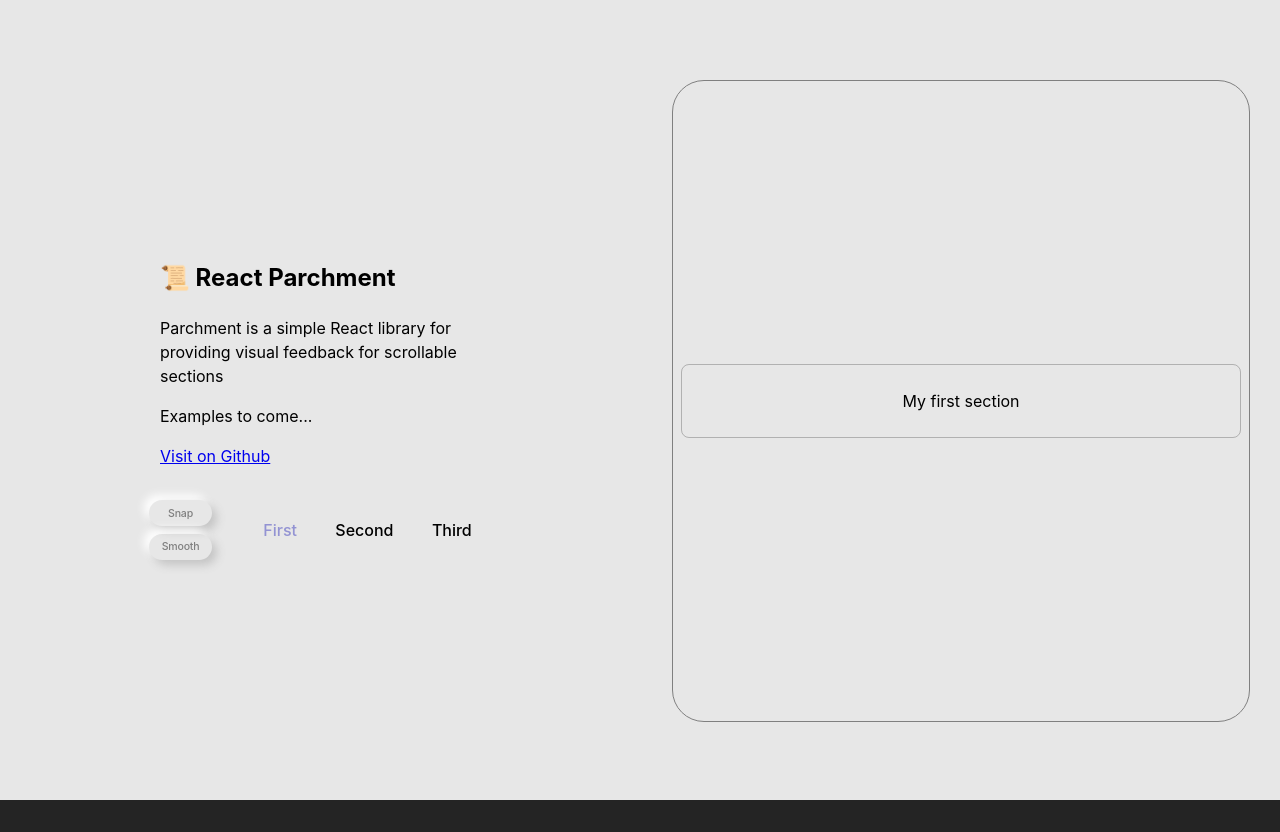
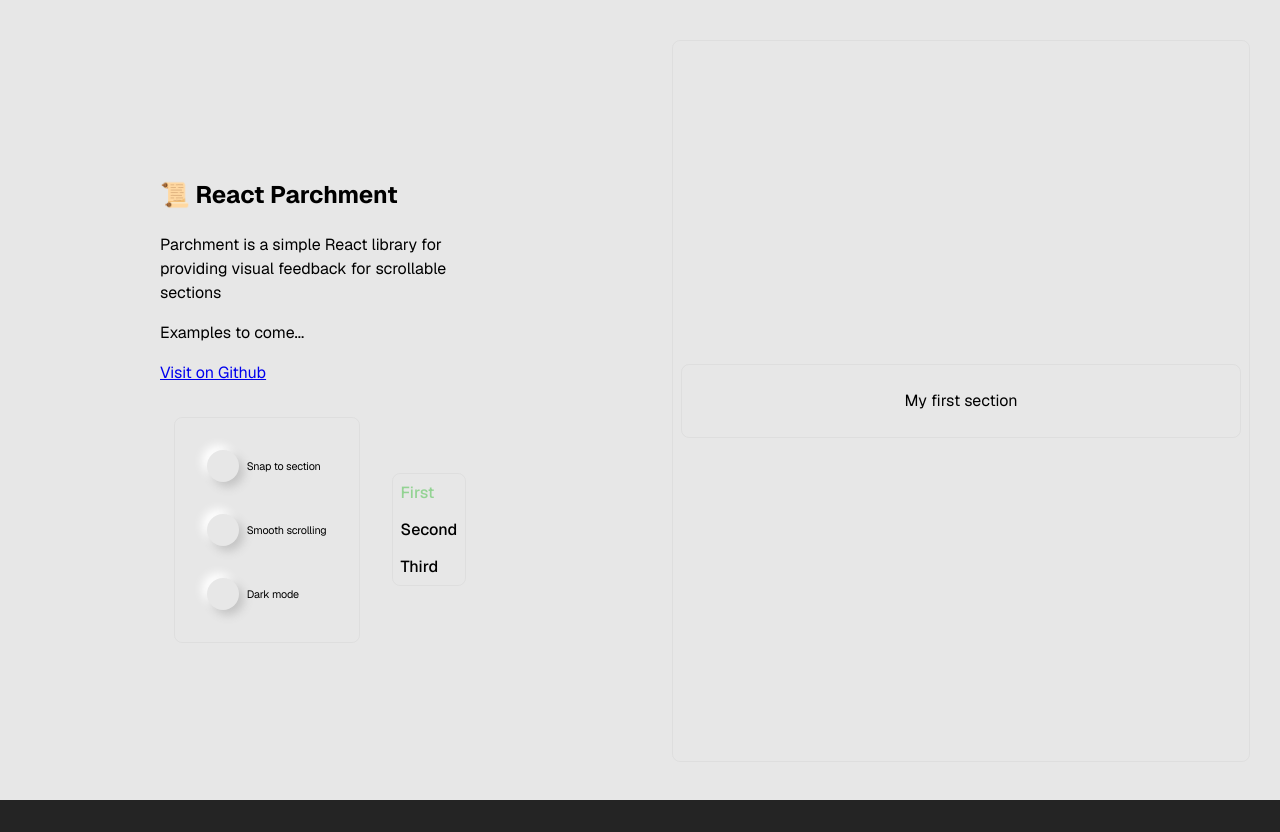
Before and after one commit to alex-fitzgerald/parchment, a React (Vite) app: page / in a window 1280 px wide. After the commit the page ends 800 px from the top, so only its background shows below. Built offline with nearby package versions, Linux system fonts and the light colour scheme.

Commit message:
refactor: misc stylistic changes

```diff
--- a/index.html
+++ b/index.html
@@ -3,6 +3,9 @@
   <head>
     <meta charset="UTF-8" />
     <link rel="icon" href="/src/favicon.ico" type="image/x-icon" />
+    <link rel="preconnect" href="https://fonts.googleapis.com">
+    <link rel="preconnect" href="https://fonts.gstatic.com" crossorigin>
+    <link href="https://fonts.googleapis.com/css2?family=Geist:wght@100..900&display=swap" rel="stylesheet">
     <meta name="viewport" content="width=device-width, initial-scale=1.0" />
     <title>React Parchment</title>
   </head>
--- a/src/components/parchment-section.tsx
+++ b/src/components/parchment-section.tsx
@@ -10,12 +10,12 @@ import useParchment from '../hooks/use-parchment';
 
 interface ParchmentSectionProps {
     children: ReactNode;
-    id: ParchmentSectionKey;
+    section: ParchmentSectionKey;
     className?: string;
     style?: CSSProperties;
 }
 
-export default function ParchmentSection({ children, id, className, style }: Readonly<ParchmentSectionProps>) {
+export default function ParchmentSection({ children, section, className, style }: Readonly<ParchmentSectionProps>) {
     const { addParchmentSection, parchmentSections, removeParchmentSection, setInView } = useParchment();
     const parchmentSectionRef = useRef(null);
     observerIntersection(parchmentSectionRef.current, setInView);
@@ -26,16 +26,16 @@ export default function ParchmentSection({ children, id, className, style }: Rea
      * This allows for it to be easily accessed by other components.
      */
     useLayoutEffect(() => {
-        if (parchmentSectionRef.current && !parchmentSections?.[id]) {
-            addParchmentSection?.(id, parchmentSectionRef);
+        if (parchmentSectionRef.current && !parchmentSections?.[section]) {
+            addParchmentSection?.(section, parchmentSectionRef);
         }
 
-        return () => removeParchmentSection?.(id);
-    }, [addParchmentSection, id, parchmentSectionRef]);
+        return () => removeParchmentSection?.(section);
+    }, [addParchmentSection, section, parchmentSectionRef]);
 
     return (
         <section
-            id={id}
+            id={section}
             ref={parchmentSectionRef}
             style={{
                 scrollSnapAlign: 'center',
--- a/src/demo-app.css
+++ b/src/demo-app.css
@@ -19,7 +19,7 @@
     --foreground-muted: gray;
     --foreground-subtle: 0, 0%, 25%;
     --background: #e7e7e7;
-    --accent: 240, 50%, 50%;
+    --accent: 120, 50%, 50%;
 
     --neumorphic-shadow: 5px 5px 10px #c4c4c4, -5px -5px 10px #ffffff;
     --neumorphic-shadow--active:
@@ -27,16 +27,19 @@
         inset -4px -4px 8px -4px hsla(var(--accent), 50%)
     ;
 
-    @media (prefers-color-scheme: dark) {
-        --foreground: white;
-        --background: #363636;
-        --neumorphic-shadow: 5px 5px 10px #2e2e2e, -5px -5px 10px #3e3e3e;
-        --neumorphic-shadow-inset: inset 5px 7px 10px #2e2e2e, inset -5px -5px 10px #3e3e3e;
-    }
 }
 
 html {
     height: 100%;
+
+    &.dark-mode {
+        --accent: 120, 75%, 75%;
+        --foreground-subtle: 0, 0%, 75%;
+        --foreground: white;
+        --background: #363636;
+        --neumorphic-shadow: 5px 5px 10px hsla(0, 0%, 0%, 20%), -5px -5px 10px hsla(var(--foreground-subtle), 5%);
+        --neumorphic-shadow--active: inset 5px 7px 10px hsla(0, 0%, 0%, 20%), inset -5px -5px 10px hsla(var(--foreground-subtle), 5%);
+    }
 }
 
 #root {
@@ -53,26 +56,30 @@ body {
     min-width: 320px;
     height: 100%;
     color: var(--foreground);
+    font-family: "Geist", serif;
+    font-optical-sizing: auto;
+    font-style: normal;
 }
 
 button {
+    background-color: transparent;
+    border: transparent;
     border-radius: var(--tight);
-    padding: 0.6em 1.2em;
+    color: var(--foreground);
+    cursor: pointer;
     font-size: 1em;
     font-weight: 500;
     font-family: inherit;
-    border: transparent;
-    background-color: transparent;
-    cursor: pointer;
+    padding: var(--tight);
     transition: border-color 0.25s;
 }
 
 main {
-    height: 100%;
     display: flex;
     align-items: center;
+    flex-direction: row;
+    height: 100%;
     position: relative;
-    flex-direction: row;
 }
 
 .blurb-container {
@@ -108,22 +115,41 @@ main {
 
 .parchment-demo-wrapper {
     height: 100%;
+    max-height: 90%;
     display: flex;
     align-items: center;
     overflow: hidden;
     padding: 32px;
 }
 
-.toggle-button {
-    font-size: 0.66em;
-    letter-spacing: -0.2px;
-    color: var(--foreground-muted);
-    border-radius: var(--spacious);
-    box-shadow: var(--neumorphic-shadow);
+.toggle-button-field {
+    display: flex;
+    flex-direction: row-reverse;
+    align-items: center;
+    gap: var(--tight);
+
+
+    button {
+        border-radius: var(--spacious);
+        box-shadow: var(--neumorphic-shadow);
+        width: var(--spacious);
+        flex-grow: 0;
+        height: var(--spacious);
+    }
+
+    label {
+        font-size: 0.675rem;
+        letter-spacing: -0.2px;
+    }
 
     &.active {
-        color: hsla(var(--accent), 50%);
-        box-shadow: var(--neumorphic-shadow--active);
+        label {
+            color: hsla(var(--accent), 50%);
+        }
+
+        button {
+            box-shadow: var(--neumorphic-shadow--active);
+        }
     }
 }
 
@@ -142,8 +168,8 @@ main {
     flex-grow: 1;
     flex-direction: column;
     gap: var(--spacious);
-    border-radius: var(--spacious);
-    border: 1px solid var(--foreground-muted);
+    border-radius: var(--tight);
+    border: 1px solid hsla(var(--foreground-subtle), 5%);
     width: 100%;
     scrollbar-width: thin;
     scrollbar-color: hsla(var(--foreground-subtle), 10%) hsla(var(--foreground-subtle), 2%);
@@ -163,7 +189,7 @@ main {
     margin: var(--tight);
     padding: var(--tight);
     border-radius: var(--tight);
-    border: 1px solid rgba(125, 125, 125, 0.5);
+    border: 1px solid hsla(var(--foreground-subtle), 5%);
     max-height: 720px;
     width: 100%;
 }
@@ -171,7 +197,19 @@ main {
 .controls {
     display: flex;
     flex-direction: column;
-    justify-content: center;
+    align-items: start;
+    padding: var(--spacious);
+    border-radius: var(--tight);
+    border: 1px solid hsla(var(--foreground-subtle), 5%);
+}
+
+.sections {
+    display: flex;
+    flex-direction: column;
+    align-items: start;
+    justify-content: space-between;
+    border-radius: var(--tight);
+    border: 1px solid hsla(var(--foreground-subtle), 5%);
 }
 
 .gap-tight {
--- a/src/demo-app.tsx
+++ b/src/demo-app.tsx
@@ -3,7 +3,7 @@ import Parchment from './components/parchment';
 import {
     useEffect,
     useState,
-    type ReactNode,
+    type ReactNode, useLayoutEffect,
 } from 'react';
 import ParchmentSection from './components/parchment-section';
 import ParchmentButton from './components/parchment-button';
@@ -34,17 +34,25 @@ interface ControlProps {
     toggleSnap: () => void;
     smoothScroll: boolean;
     toggleSmoothScroll: () => void;
+    darkMode: boolean;
+    toggleDarkMode: () => void;
 }
 
-function Controls({ snap, toggleSnap, smoothScroll, toggleSmoothScroll }: ControlProps) {
+function Controls({ snap, toggleSnap, smoothScroll, toggleSmoothScroll, darkMode, toggleDarkMode }: ControlProps) {
     return (
-        <div className="controls gap-tight">
-            <button onClick={toggleSnap} className={`toggle-button ${snap ? 'active' : ''}`}>
-                Snap
-            </button>
-            <button onClick={toggleSmoothScroll} className={`toggle-button ${smoothScroll ? 'active' : ''}`}>
-                Smooth
-            </button>
+        <div className="controls gap-spacious">
+            <div className={`${snap ? 'active' : ''} toggle-button-field`}>
+                <label htmlFor="toggle-snap" onClick={toggleSnap}>Snap to section</label>
+                <button name="toggle-snap" onClick={toggleSnap} />
+            </div>
+            <div className={`${smoothScroll ? 'active' : ''} toggle-button-field`}>
+                <label htmlFor="toggle-smooth" onClick={toggleSmoothScroll}>Smooth scrolling</label>
+                <button name="toggle-smooth" onClick={toggleSmoothScroll} />
+            </div>
+            <div className={`${darkMode ? 'active' : ''} toggle-button-field`}>
+                <label htmlFor="toggle-smooth" onClick={toggleDarkMode}>Dark mode</label>
+                <button name="toggle-smooth" onClick={toggleDarkMode} />
+            </div>
         </div>
     );
 }
@@ -65,10 +73,29 @@ function useIsSmallViewport() {
     return isSmallViewport;
 }
 
+const toggleDarkMode = () => {
+    document.documentElement.classList.toggle('dark-mode');
+};
+
 function DemoApp() {
     const [snap, setSnap] = useState(false);
     const [smoothScroll, setSmoothScroll] = useState(false);
+    const [isDarkMode, setIsDarkMode] = useState(false);
     const isSmallView = useIsSmallViewport();
+
+    useLayoutEffect(() => {
+        const prefersDarkMode = window.matchMedia('(prefers-color-scheme: dark)');
+
+        if (prefersDarkMode.matches) {
+            setIsDarkMode(true);
+            document.documentElement.classList.add('dark-mode');
+        }
+    }, []);
+
+    const handleToggleDarkMode = () => {
+        toggleDarkMode();
+        setIsDarkMode(prevDarkMode => !prevDarkMode);
+    };
 
     return (
         <ParchmentProvider>
@@ -92,8 +119,10 @@ function DemoApp() {
                             toggleSnap={() => setSnap(prevSnap => !prevSnap)}
                             smoothScroll={smoothScroll}
                             toggleSmoothScroll={() => setSmoothScroll(prevSmoothScroll => !prevSmoothScroll)}
+                            darkMode={isDarkMode}
+                            toggleDarkMode={handleToggleDarkMode}
                         />
-                        <ul className="parchment-nav row">
+                        <div className="parchment-nav row sections">
                             <ParchmentButton section="myFirstSection">
                                 {
                                     isActive => <MyNavButton isActive={isActive}>First</MyNavButton>
@@ -107,19 +136,19 @@ function DemoApp() {
                                     isActive => <MyNavButton isActive={isActive}>Third</MyNavButton>
                                 }
                             </ParchmentButton>
-                        </ul>
+                        </div>
                     </div>
                 </article>
                 <div className={`parchment-demo-wrapper ${isSmallView ? 'column' : 'row-reverse flex-1'}`}>
-                    <div style={{ height: isSmallView ? '100%' : '80%', width: '100%' }}>
+                    <div style={{ height: '100%', width: '100%' }}>
                         <Parchment snap={snap} scrollIntoViewOptions={{ behavior: smoothScroll ? 'smooth' : 'instant' }} className={`parchment ${isSmallView ? 'height-80' : ''}`}>
-                            <ParchmentSection id="myFirstSection" style={{ display: 'flex', alignItems: 'center' }}>
+                            <ParchmentSection section="myFirstSection" style={{ display: 'flex', alignItems: 'center' }}>
                                 <Section title="My first section" />
                             </ParchmentSection>
-                            <ParchmentSection id="mySecondSection" style={{ display: 'flex', alignItems: 'center' }}>
+                            <ParchmentSection section="mySecondSection" style={{ display: 'flex', alignItems: 'center' }}>
                                 <Section title="My second section" />
                             </ParchmentSection>
-                            <ParchmentSection id="myThirdSection" style={{ display: 'flex', alignItems: 'center' }}>
+                            <ParchmentSection section="myThirdSection" style={{ display: 'flex', alignItems: 'center' }}>
                                 <Section title="My third section" />
                             </ParchmentSection>
                         </Parchment>
```
Also changed, not shown: 1 other file (tests, documents, lock files or other folders).
